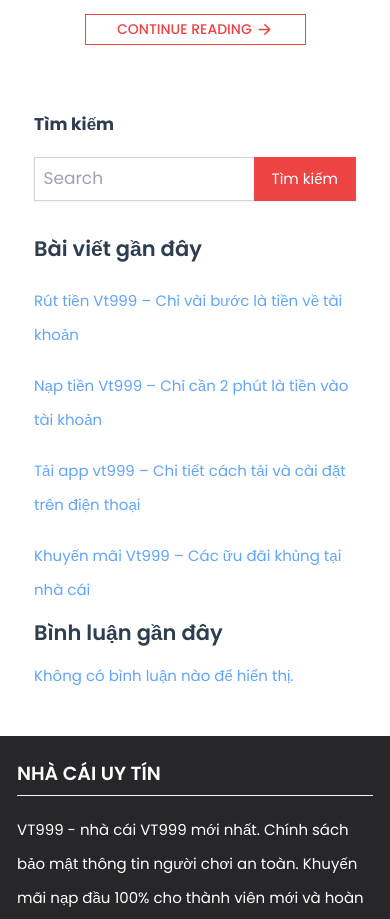
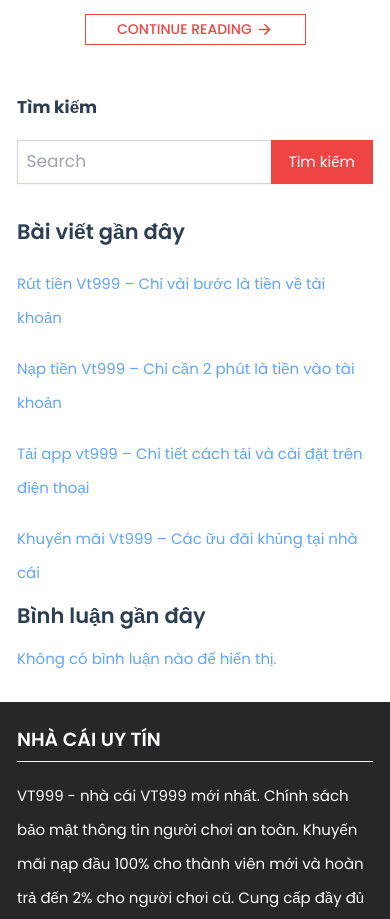
Before and after one commit to wenfront/VT999.store, a plain HTML site: page component/hu.html in a window 390 px wide. Shown: the part 2834-3753 px from the top of the page. Drawn offline with nearby package versions, Linux system fonts and the light colour scheme.

Commit message:
update commit

```diff
--- a/component/hu.html
+++ b/component/hu.html
@@ -157,7 +157,7 @@
                 <!-- end left -->
 
                 <!-- rigth -->
-                 <div class="md:w-[30%] w-[100%] p-4 md:border-l border-gray-300">
+                 <div class="md:w-[30%] w-[100%] md:p-4 md:border-l border-gray-300">
 
                     <h3 class="h3">Tìm kiếm</h3>
                     <div class="py-3">
```
